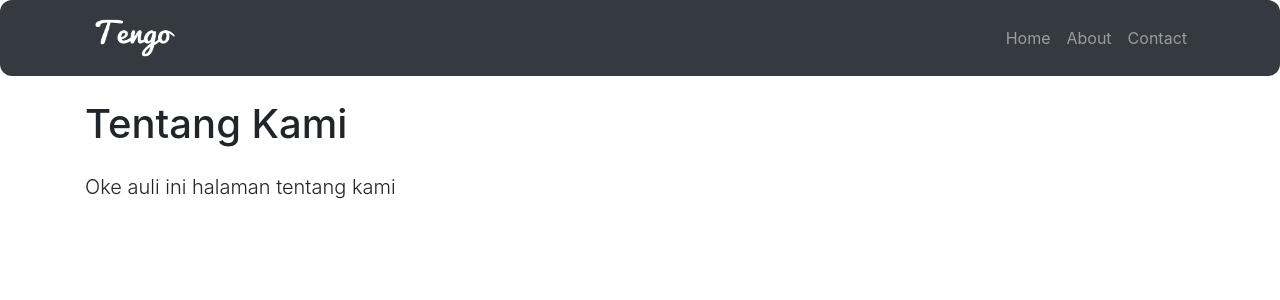
After one commit to AgusPribadi/Tengo, a Django app: page /about/ in a window 1280 px wide. The commit adds this page. Shown: the top 300 px of the page. Run offline with Django 4.2, Linux system fonts and the light colour scheme; some libraries are stand-ins or nearby versions.

Commit message:
perbarui pencarian

```diff
--- /dev/null
+++ b/aplikasi_tengo/templates/about.html
@@ -0,0 +1,20 @@
+{% load static %}
+<!DOCTYPE html>
+<html lang="en">
+    <head>
+        <meta charset="UTF-8" />
+        <meta name="viewport" content="width=device-width, initial-scale=1.0" />
+        <title>Tengo | Tentang Kami</title>
+        <link rel="icon" href="{% static 'img/tengo.ico' %}" type="image/x-icon" />
+        <link rel="stylesheet" href="https://stackpath.bootstrapcdn.com/bootstrap/4.5.2/css/bootstrap.min.css" />
+        <link rel="preconnect" href="https://fonts.gstatic.com" />
+        <link href="https://fonts.googleapis.com/css2?family=Poppins:wght@400;700&display=swap" rel="stylesheet" />
+    </head>
+    <body>
+        {% include 'navbar.html' %}
+        <div class="container">
+            <h1 class="my-4">Tentang Kami</h1>
+            <p class="lead">Oke auli ini halaman tentang kami</p>
+        </div>
+    </body>
+</html>
--- a/aplikasi_tengo/templates/navbar.html
+++ b/aplikasi_tengo/templates/navbar.html
@@ -4,7 +4,7 @@
     <link rel="stylesheet" href="{% static 'css/navbar.css' %}" />
     <div class="container">
         <a class="navbar-brand" href="{% url 'home' %}">
-            <img src="{% static 'img/tengo - putih.png' %}" alt="Logo" width="100" height="50" />
+            <img src="{% static 'img/Tengo - Putih.png' %}" alt="Logo" width="100" height="50" />
         </a>
         <button class="navbar-toggler" type="button" data-toggle="collapse" data-target="#navbarNav" aria-controls="navbarNav" aria-expanded="false" aria-label="Toggle navigation">
             <span class="navbar-toggler-icon"></span>
@@ -15,7 +15,7 @@
                     <a class="nav-link" href="{% url 'home' %}">Home</a>
                 </li>
                 <li class="nav-item">
-                    <a class="nav-link" href="#">About</a>
+                    <a class="nav-link" href="{% url 'about' %}">About</a>
                 </li>
                 <li class="nav-item">
                     <a class="nav-link" href="#">Contact</a>
--- a/aplikasi_tengo/urls.py
+++ b/aplikasi_tengo/urls.py
@@ -5,5 +5,6 @@ from . import views
 urlpatterns = [
     path('', views.index, name='index'),
     path('home/', views.home, name='home'),
+    path('about/', views.about, name='about'),
     path('detail/<int:coffee_shop_id>/', views.detail_coffeeshop, name='detail_coffeeshop'),
 ]
--- a/aplikasi_tengo/views.py
+++ b/aplikasi_tengo/views.py
@@ -1,11 +1,17 @@
 from django.shortcuts import render, get_object_or_404
 from .models import CoffeeShop
+from django.db.models import Q
 
 def index(request):
     return render(request, 'index.html')
 
 def home(request):
-    coffee_shops = CoffeeShop.objects.all()
+    query = request.GET.get('q')
+    if query:
+        coffee_shops = CoffeeShop.objects.filter(Q(nama__icontains=query) | Q(alamat__icontains=query))
+    else:
+        coffee_shops = CoffeeShop.objects.all()
+
     return render(request, 'home.html', {'coffee_shops': coffee_shops})
 
 def detail_coffeeshop(request, coffee_shop_id):
@@ -14,3 +20,6 @@ def detail_coffeeshop(request, coffee_shop_id):
         'coffee_shop': coffee_shop,
     }
     return render(request, 'detail_coffeeshop.html', context)
+
+def about(request):
+    return render(request, 'about.html')
```
Also changed, not shown: aplikasi_tengo/templates/home.html (+13 -4 lines).
